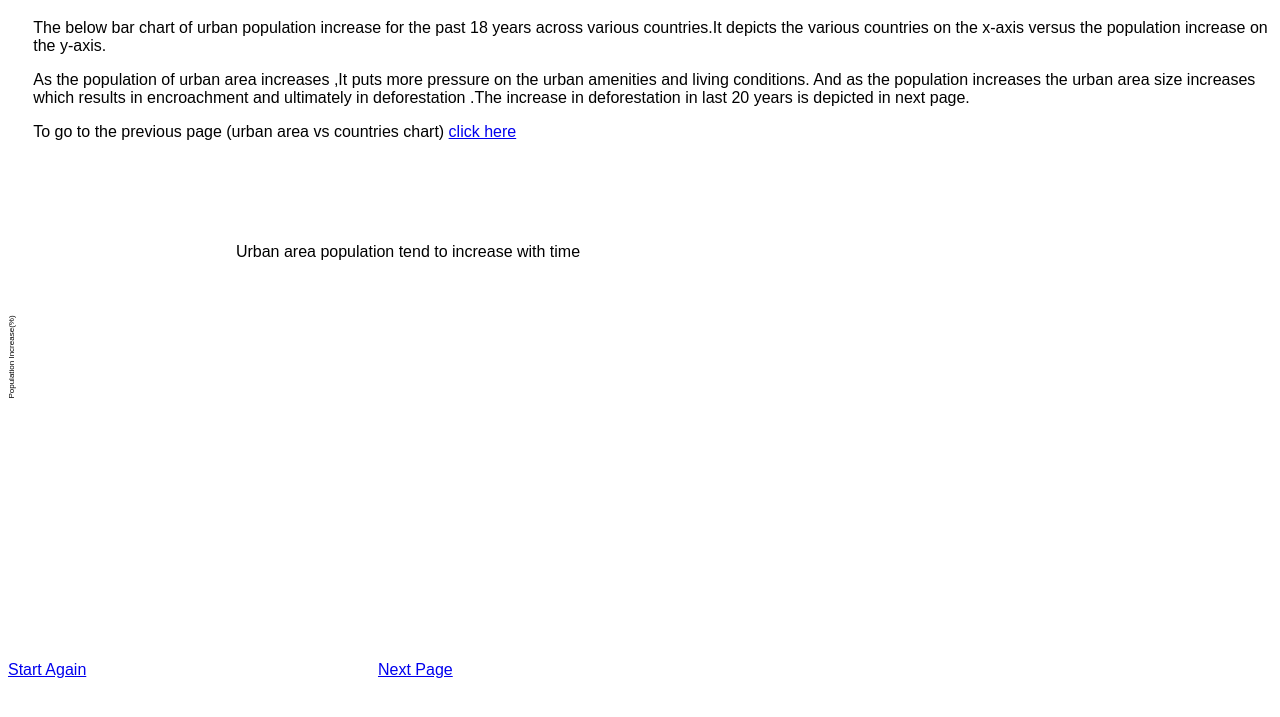
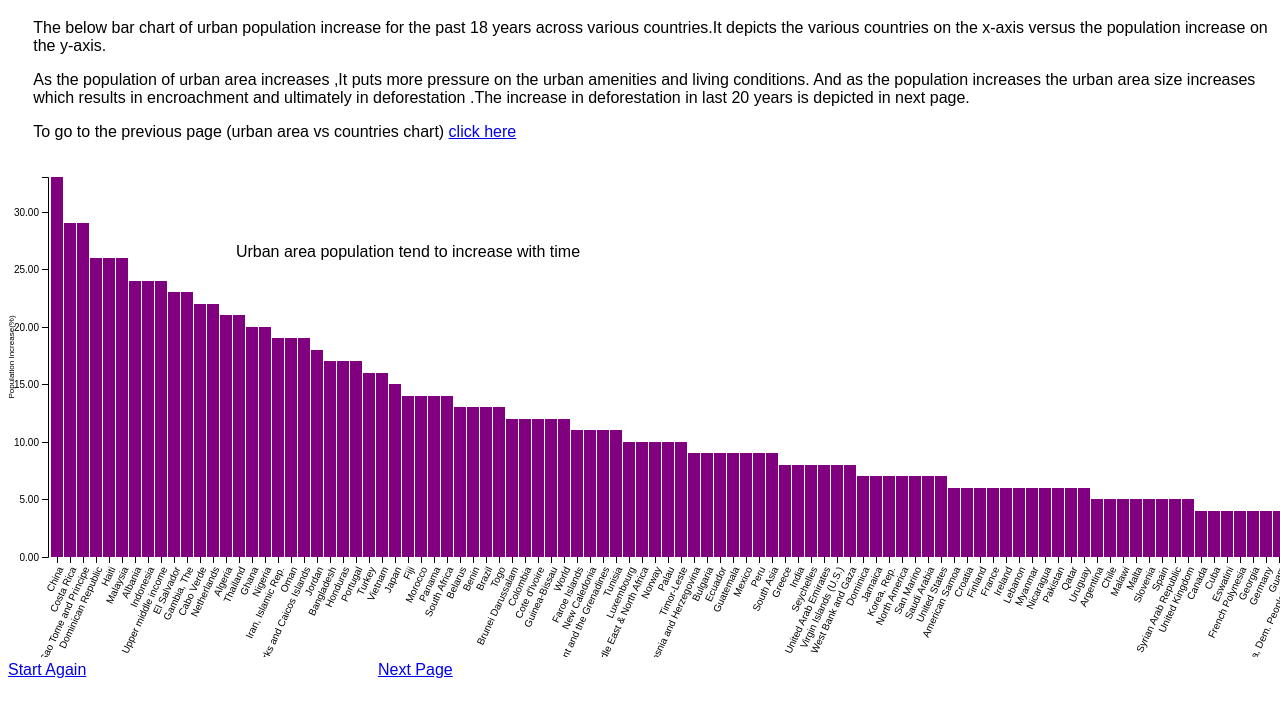
Before and after one commit to vivekraghu/cs416_data_visualization, a plain HTML site: page population.html in a window 1280 px wide. Shown: the part 61-778 px from the top of the page. Drawn offline with nearby package versions, Linux system fonts and the light colour scheme; no server answers.

Commit message:
Update population.html

```diff
--- a/population.html
+++ b/population.html
@@ -79,7 +79,7 @@ var x = d3.scaleBand().rangeRound([0, width]).padding(0.1),
 var g = svg.append("g")
     .attr("transform", "translate(" + margin.left + "," + margin.top + ")");
 
-d3.csv("https://raw.githubusercontent.com/vivekraghu/cs416_data_vz/master/data/urban_pop_increase.csv", function(d) {
+d3.csv("https://raw.githubusercontent.com/vivekraghu/cs416_data_visualization/master/data/urban_pop_increase.csv", function(d) {
   d.Average = +d.increase;
   return d;
 }, function(error, data) {
```
